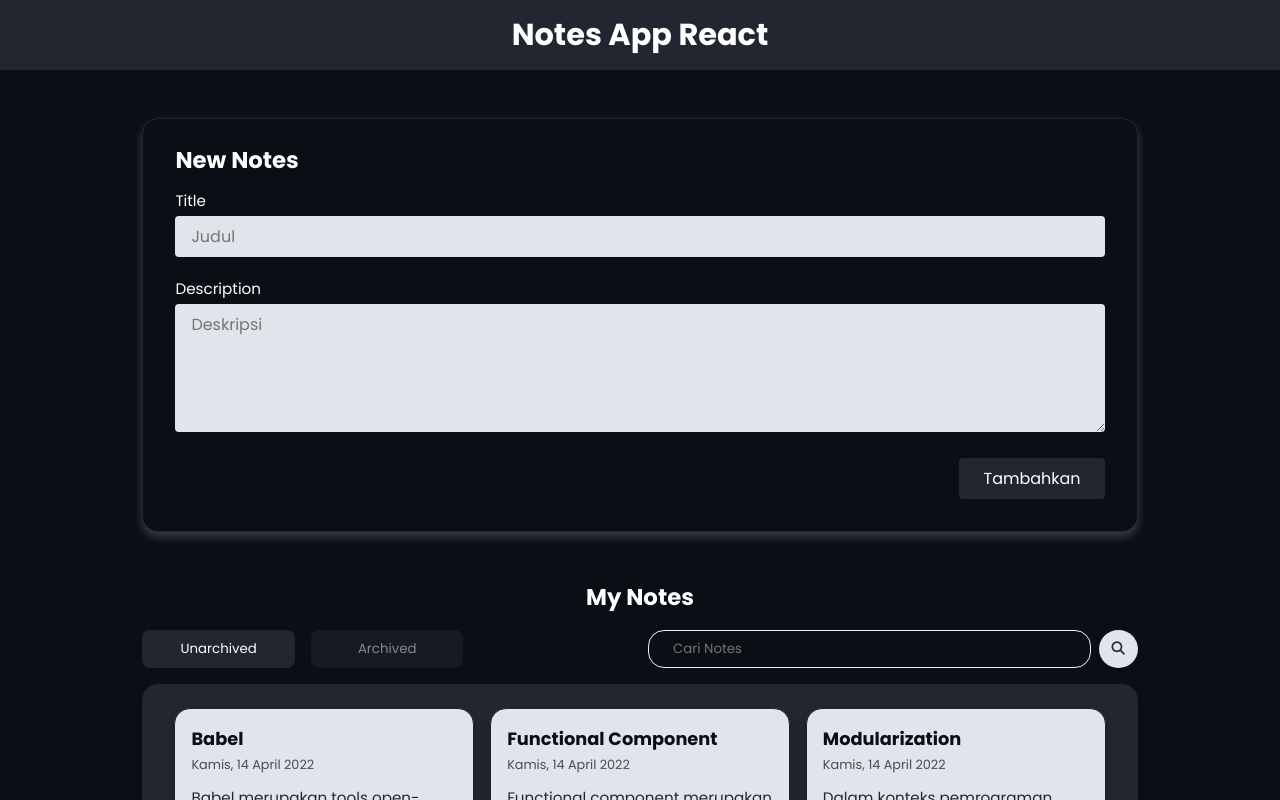
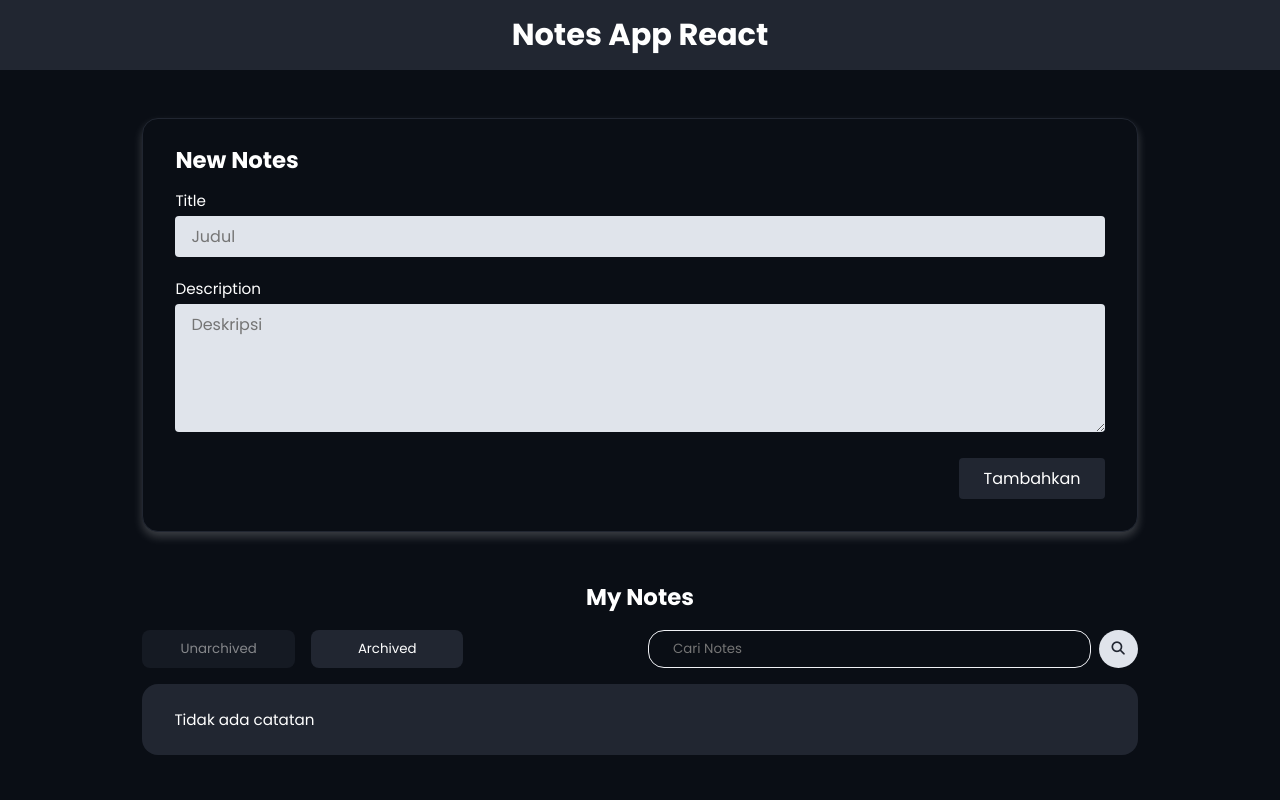
Before and after one commit to Isshoo/personal-notes-app, a React (Vite) app: page / in a window 1280 px wide. Both pictures are taken after a click on the button "Archived". Shown: the top 800 px of the page. Built offline with nearby package versions, Linux system fonts and the light colour scheme.

Commit message:
show Unarchived container and Archived container button

```diff
--- a/src/components/ContainerNotes.jsx
+++ b/src/components/ContainerNotes.jsx
@@ -4,17 +4,28 @@ import ShowArchivedListBtn from './ShowArchivedListBtn';
 import SearchNotesForm from './SearchNotesForm';
 import NotesList from './NotesList';
 
-function ContainerNotes({ notes, onDelete }) {
+function ContainerNotes({
+  unarchivedNotes,
+  archivedNotes, // Default to unarchived notes if no archived notes provided
+  onDelete,
+  onShowArchivedList,
+  onShowUnarchivedList,
+  onSearchNotes,
+}) {
   return (
     <>
       <section id="notesContainer">
         <div className="judul-notes-container">
           <h2>My Notes</h2>
         </div>
-        <ShowUnarchivedListBtn />
-        <ShowArchivedListBtn />
-        <SearchNotesForm />
-        <NotesList notes={notes} onDelete={onDelete} />
+        <ShowUnarchivedListBtn onShowUnarchivedList={onShowUnarchivedList} />
+        <ShowArchivedListBtn onShowArchivedList={onShowArchivedList} />
+        <SearchNotesForm onSearchNotes={onSearchNotes} />
+        <NotesList
+          unarchivedNotes={unarchivedNotes}
+          archivedNotes={archivedNotes}
+          onDelete={onDelete}
+        />
       </section>
     </>
   );
--- a/src/components/NotesApp.jsx
+++ b/src/components/NotesApp.jsx
@@ -7,18 +7,22 @@ class NotesApp extends React.Component {
   constructor(props) {
     super(props);
     this.state = {
-      notes: getInitialData(),
+      unarchivedNotes: getInitialData(),
+      archivedNotes: [],
     };
 
     this.onAddNotesHandler = this.onAddNotesHandler.bind(this);
     this.onDeleteHandler = this.onDeleteHandler.bind(this);
+    this.onShowArchiveHandler = this.onShowArchiveHandler.bind(this);
+    this.onShowUnarchiveHandler = this.onShowUnarchiveHandler.bind(this);
+    this.onSearchHandler = this.onSearchHandler.bind(this);
   }
 
   onAddNotesHandler({ title, body }) {
     this.setState((prevState) => {
       return {
-        notes: [
-          ...prevState.notes,
+        unarchivedNotes: [
+          ...prevState.unarchivedNotes,
           {
             id: +new Date(),
             title,
@@ -29,18 +33,63 @@ class NotesApp extends React.Component {
         ],
       };
     });
+    this.onShowUnarchiveHandler();
   }
 
   onDeleteHandler(id) {
-    const notes = this.state.notes.filter((note) => note.id !== id);
-    this.setState({ notes });
+    const unarchivedNotes = this.state.unarchivedNotes.filter((note) => note.id !== id);
+    const archivedNotes = this.state.archivedNotes.filter((note) => note.id !== id);
+    this.setState({ unarchivedNotes, archivedNotes });
+  }
+
+  onShowArchiveHandler() {
+    const unarchivedListBtn = document.querySelector('#allNotesBtn');
+    const archivedListBtn = document.querySelector('#archivedListBtn');
+    unarchivedListBtn.classList.remove('active');
+    archivedListBtn.classList.add('active');
+
+    const archivedListContainer = document.querySelector('#archivedListContainer');
+    const unarchivedListContainer = document.querySelector('#unarchivedListContainer');
+    archivedListContainer.style.display = 'grid';
+    unarchivedListContainer.style.display = 'none';
+  }
+
+  onShowUnarchiveHandler() {
+    const unarchivedListBtn = document.querySelector('#allNotesBtn');
+    const archivedListBtn = document.querySelector('#archivedListBtn');
+    archivedListBtn.classList.remove('active');
+    unarchivedListBtn.classList.add('active');
+
+    const archivedListContainer = document.querySelector('#archivedListContainer');
+    const unarchivedListContainer = document.querySelector('#unarchivedListContainer');
+    archivedListContainer.style.display = 'none';
+    unarchivedListContainer.style.display = 'grid';
+  }
+
+  onSearchHandler({ query }) {
+    let filteredNotes = [];
+    if (query === '') {
+      filteredNotes = this.state.notes;
+    } else {
+      filteredNotes = this.state.notes.filter((note) =>
+        note.title.toLowerCase().includes(query.toLowerCase())
+      );
+    }
+    this.setState({ unarchivedNotes: filteredNotes });
   }
   render() {
     return (
       <>
         <main>
           <ContainerFormAddNotes addNotes={this.onAddNotesHandler} />
-          <ContainerNotes notes={this.state.notes} onDelete={this.onDeleteHandler} />
+          <ContainerNotes
+            unarchivedNotes={this.state.unarchivedNotes}
+            archivedNotes={this.state.archivedNotes}
+            onDelete={this.onDeleteHandler}
+            onShowArchivedList={this.onShowArchiveHandler}
+            onShowUnarchivedList={this.onShowUnarchiveHandler}
+            onSearchNotes={this.onSearchHandler}
+          />
         </main>
       </>
     );
--- a/src/components/NotesList.jsx
+++ b/src/components/NotesList.jsx
@@ -1,15 +1,28 @@
 import React from 'react';
 import NotesItem from './NotesItem';
 
-function NotesList({ notes, onDelete }) {
+function NotesList({ unarchivedNotes, archivedNotes, onDelete }) {
   return (
-    <div className="notes-list">
-      {notes.length > 0 ? (
-        notes.map((note) => <NotesItem key={note.id} id={note.id} {...note} onDelete={onDelete} />)
-      ) : (
-        <div className="blankList">Tidak ada catatan</div>
-      )}
-    </div>
+    <>
+      <div className="notes-list" id="unarchivedListContainer">
+        {unarchivedNotes.length > 0 ? (
+          unarchivedNotes.map((note) => (
+            <NotesItem key={note.id} id={note.id} {...note} onDelete={onDelete} />
+          ))
+        ) : (
+          <div className="blankList">Tidak ada catatan</div>
+        )}
+      </div>
+      <div className="notes-list" id="archivedListContainer">
+        {archivedNotes.length > 0 ? (
+          archivedNotes.map((note) => (
+            <NotesItem key={note.id} id={note.id} {...note} onDelete={onDelete} />
+          ))
+        ) : (
+          <div className="blankList">Tidak ada catatan</div>
+        )}
+      </div>
+    </>
   );
 }
 
--- a/src/components/ShowArchivedListBtn.jsx
+++ b/src/components/ShowArchivedListBtn.jsx
@@ -1,9 +1,11 @@
 import React from 'react';
 
-function ShowArchivedListBtn() {
+function ShowArchivedListBtn({ onShowArchivedList }) {
   return (
     <>
-      <button id="archivedListBtn">Archived</button>
+      <button id="archivedListBtn" onClick={() => onShowArchivedList()}>
+        Archived
+      </button>
     </>
   );
 }
--- a/src/components/ShowUnarchivedListBtn.jsx
+++ b/src/components/ShowUnarchivedListBtn.jsx
@@ -1,9 +1,9 @@
 import React from 'react';
 
-function ShowUnarchivedListBtn() {
+function ShowUnarchivedListBtn({ onShowUnarchivedList }) {
   return (
     <>
-      <button id="allNotesBtn" className="active">
+      <button id="allNotesBtn" className="active" onClick={() => onShowUnarchivedList()}>
         Unarchived
       </button>
     </>
--- a/src/styles/notesList.css
+++ b/src/styles/notesList.css
@@ -1,3 +1,7 @@
+#archivedListContainer {
+  display: none;
+}
+
 .notes-list {
   display: grid;
   grid-template-columns: repeat(auto-fill, minmax(250px, 1fr));
```
